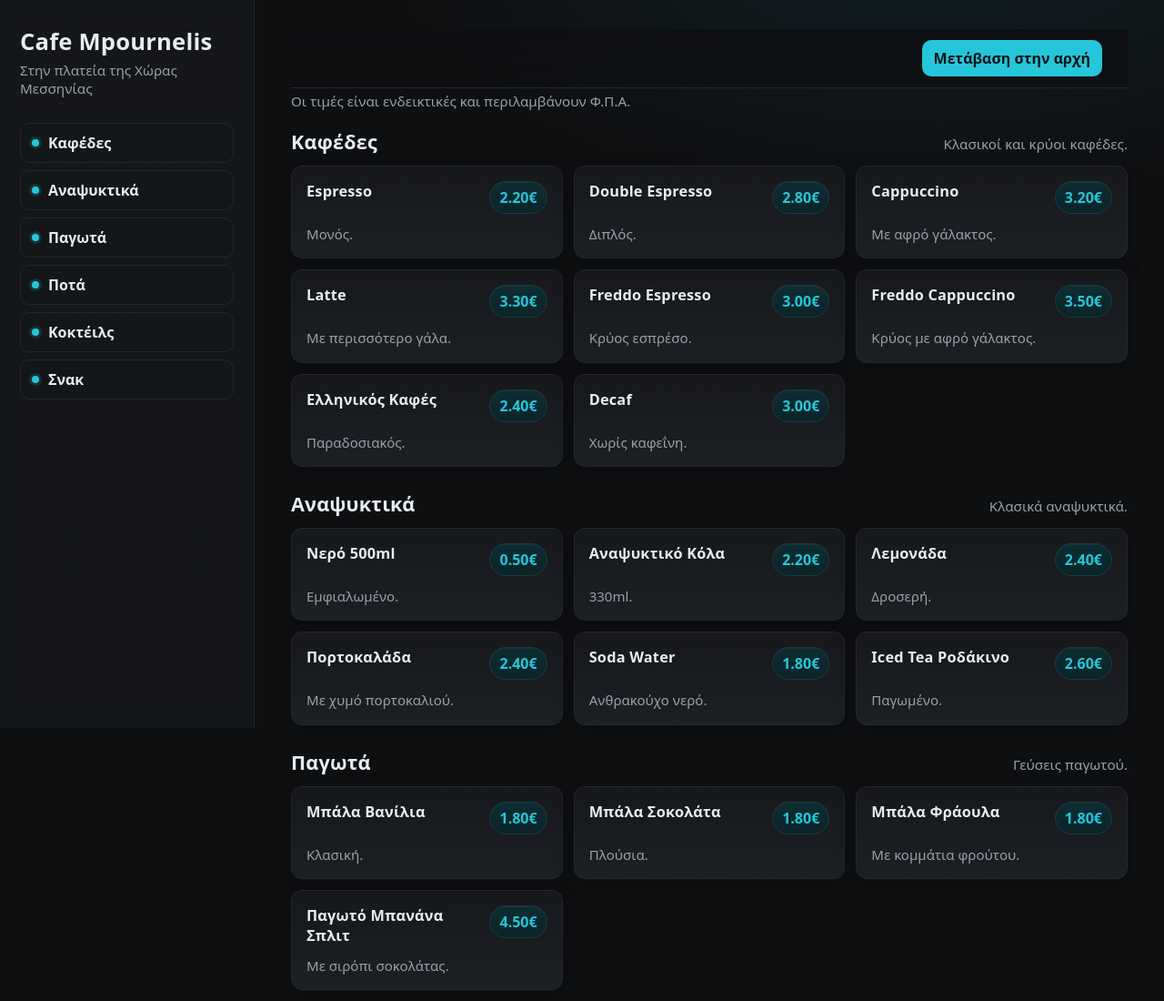
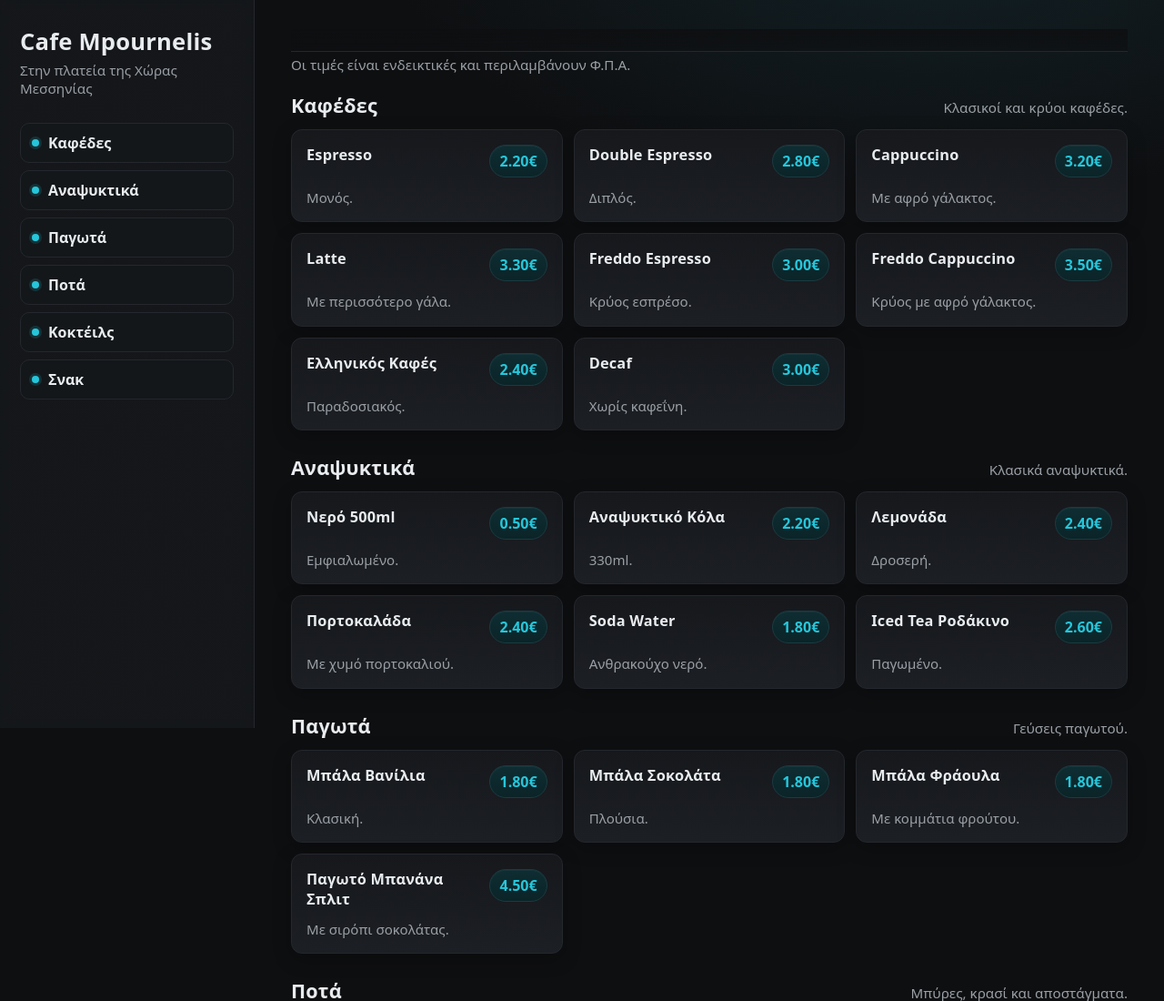
Before and after one commit to Georgechrp/Coffee, a plain HTML site: page menu3.html in a window 1280 px wide. Shown: the top 1100 px of the page at 91% size. Drawn offline with Linux system fonts and the light colour scheme.

Commit message:
update menu 3

```diff
--- a/menu3.html
+++ b/menu3.html
@@ -299,10 +299,10 @@
     <!-- Main content -->
     <main class="content" role="main">
       <header class="topbar" aria-hidden="true">
-        <div class="topbar-inner">
-          <!-- Προαιρετικό: <a class="btn" href="index.html">← Αρχική</a> -->
+       <!-- <div class="topbar-inner">
+           Προαιρετικό: <a class="btn" href="index.html">← Αρχική</a>
           <a class="btn primary" href="#coffees">Μετάβαση στην αρχή</a>
-        </div>
+        </div>-->
       </header>
 
       <p class="note">Οι τιμές είναι ενδεικτικές και περιλαμβάνουν Φ.Π.Α.</p>
```
